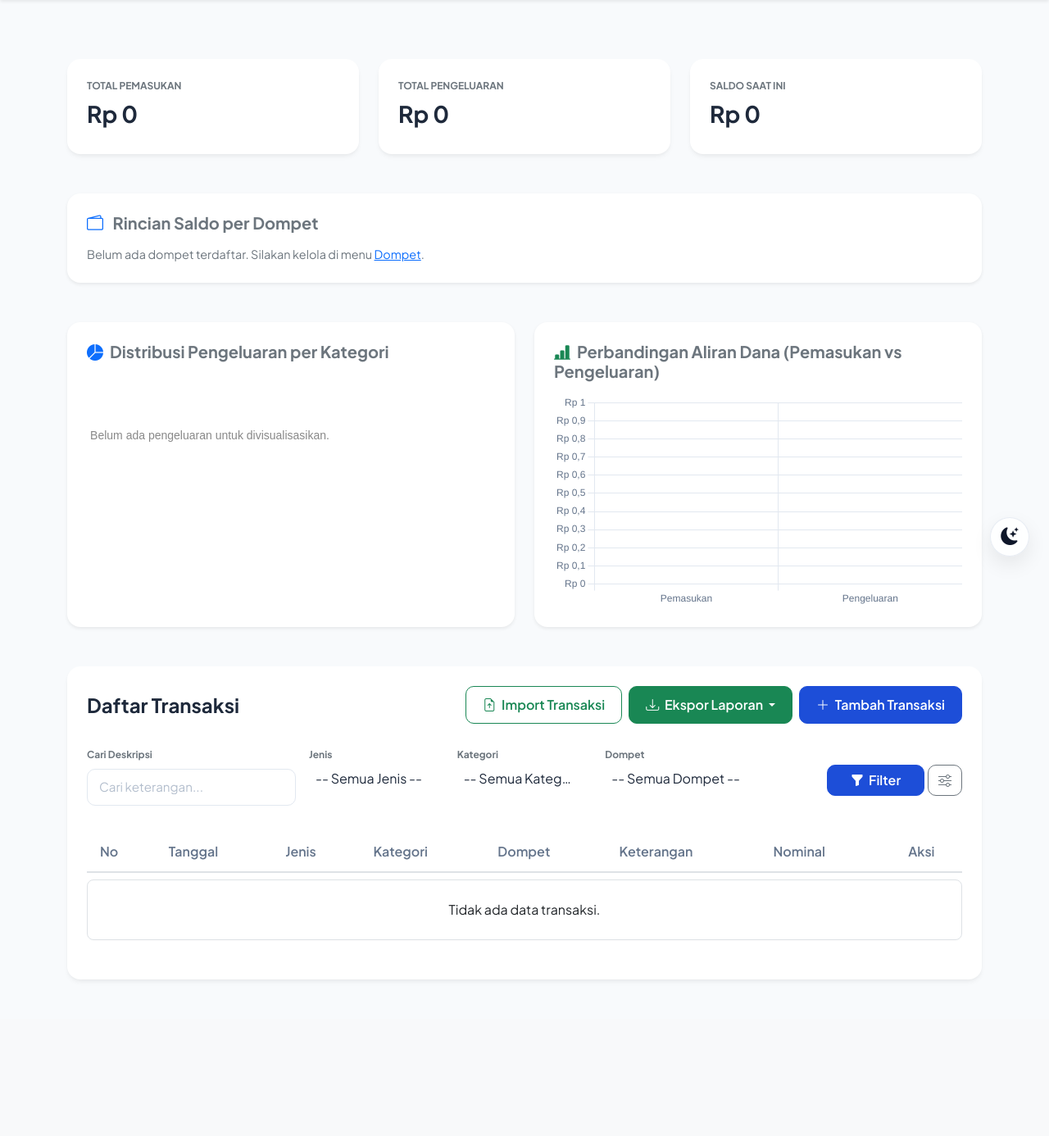
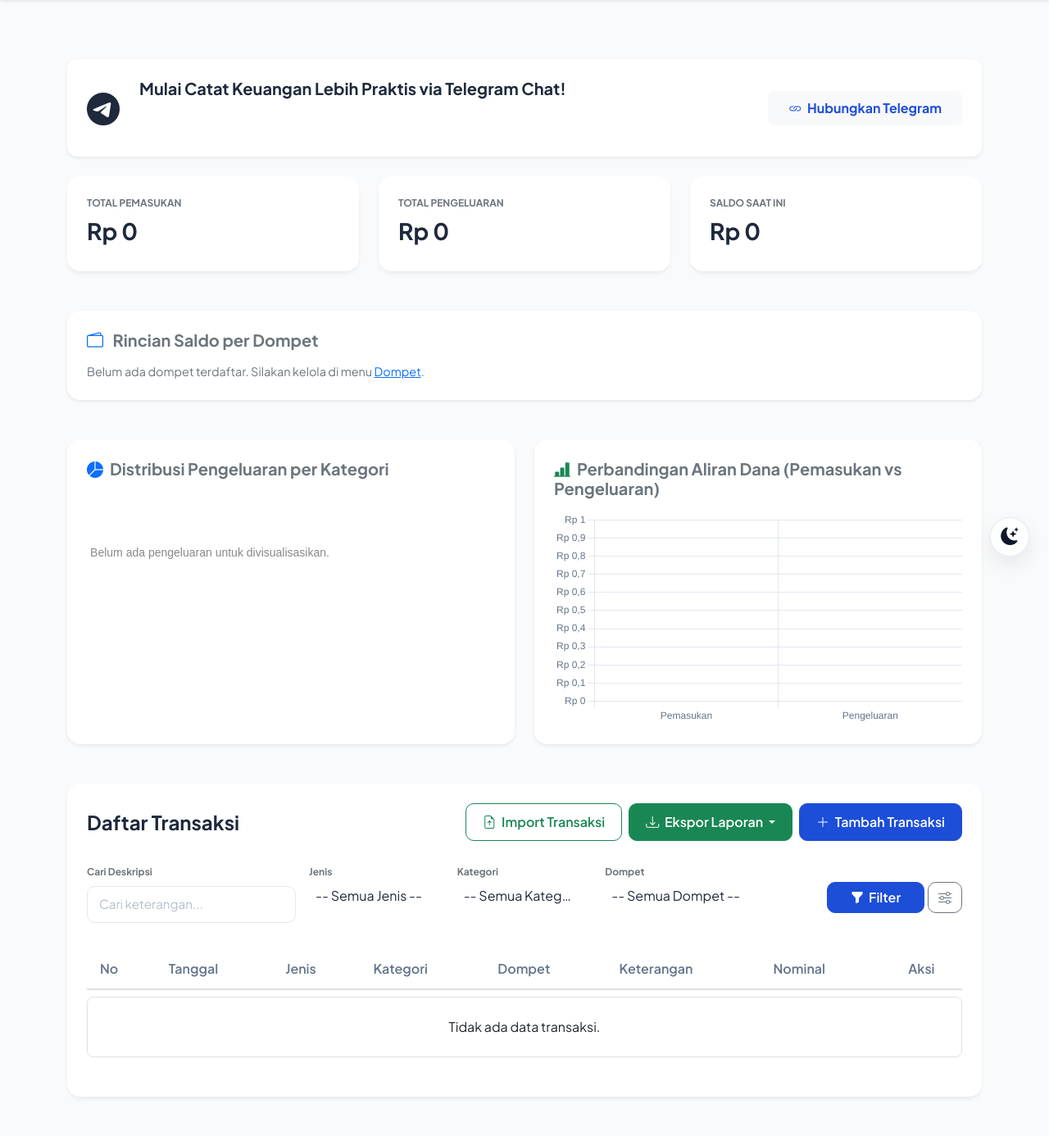
Before and after one commit to Bagasrajinmengaji/uts_web_bagaspramono, a PHP site: page /uts_web_bagaspramono/dashboard.php in a window 1280 px wide. Shown: the part 97-1483 px from the top of the page at 82% size. Before the commit the page ends 1293 px from the top, so only its background shows below. Run offline with PHP 8.4, Linux system fonts and the light colour scheme; the visitor is signed in with stand-in values (Sample User, id 1); data that the repository does not hold is empty; some libraries are stand-ins or nearby versions.

Commit message:
optimalisasi tampilan pada user mobile dan integrasi akun telegram oleh masing masing user

```diff
--- a/keamanan_aplikasi/budgeting.php
+++ b/keamanan_aplikasi/budgeting.php
@@ -144,7 +144,7 @@ $num
         </div>
 
         <div class="card p-4 shadow-sm border-0">
-            <div class="d-flex justify-content-between align-items-center mb-4">
+            <div class="d-flex flex-column flex-md-row justify-content-between align-items-md-center gap-3 mb-4">
                 <div>
                     <h4 class="font-bold mb-1">Rencana Anggaran Bulanan</h4>
                     <p class="text-muted mb-0" style="font-size: 0.9rem;">
--- a/keamanan_aplikasi/dashboard.php
+++ b/keamanan_aplikasi/dashboard.php
@@ -8,6 +8,30 @@ auth_check();
 
 $user_id = $_SESSION["user_id"];
 $username = $_SESSION["username"];
+
+// Ambil info detail user dari database untuk telegram linking
+$stmtTelegram = $pdo->prepare("SELECT telegram_chat_id, telegram_link_code FROM users WHERE id = :id LIMIT 1");
+$stmtTelegram->execute(["id" => $user_id]);
+$userData = $stmtTelegram->fetch();
+
+$telegram_chat_id = $userData ? $userData["telegram_chat_id"] : null;
+$telegram_link_code = $userData ? $userData["telegram_link_code"] : null;
+
+// Jika user belum terhubung dan belum punya kode link, buatkan kode baru
+if (empty($telegram_chat_id) && empty($telegram_link_code)) {
+    $telegram_link_code = bin2hex(random_bytes(4)); // 8-char hex code
+    $stmtUpdateCode = $pdo->prepare("UPDATE users SET telegram_link_code = :code WHERE id = :id");
+    $stmtUpdateCode->execute(["code" => $telegram_link_code, "id" => $user_id]);
+}
+
+// Proses Unlink Telegram jika diklik
+if (isset($_GET["action"]) && $_GET["action"] === "unlink_telegram") {
+    $stmtUnlink = $pdo->prepare("UPDATE users SET telegram_chat_id = NULL, telegram_link_code = NULL WHERE id = :id");
+    $stmtUnlink->execute(["id" => $user_id]);
+    set_flash_message("success", "Akun Telegram berhasil diputuskan!");
+    header("Location: dashboard.php");
+    exit();
+}
 
 // backend crud pake post
 if ($_SERVER["REQUEST_METHOD"] === "POST" && isset($_POST["action"])) {
@@ -489,6 +513,52 @@ try {
                 ?>
             </div>
         </div>
+
+        <!-- Bagian Integrasi Telegram Bot -->
+        <div class="row mb-4">
+            <div class="col-12">
+                <?php if (empty($telegram_chat_id)): ?>
+                    <div class="card border-0 shadow-sm p-4 text-white bg-gradient" style="background: linear-gradient(135deg, #1e3a8a 0%, #3b82f6 100%); border-radius: 12px;">
+                        <div class="d-flex align-items-center flex-column flex-md-row">
+                            <div class="me-md-4 mb-3 mb-md-0 fs-1">
+                                <i class="bi bi-telegram"></i>
+                            </div>
+                            <div class="flex-grow-1 text-center text-md-start mb-3 mb-md-0">
+                                <h5 class="font-bold mb-1 text-white">Mulai Catat Keuangan Lebih Praktis via Telegram Chat!</h5>
+                                <p class="mb-0 text-white-50" style="font-size: 0.9rem;">
+                                    Hubungkan Telegram Anda agar bisa mencatat transaksi keuangan secara instan hanya dengan berkirim chat ke bot **@Bagas_Dompetku_bot**.
+                                </p>
+                            </div>
+                            <div class="text-nowrap">
+                                <a href="https://t.me/Bagas_Dompetku_bot?start=<?= $telegram_link_code ?>" target="_blank" class="btn btn-light font-bold text-primary px-4 py-2" style="border-radius: 8px;">
+                                    <i class="bi bi-link me-1"></i> Hubungkan Telegram
+                                </a>
+                            </div>
+                        </div>
+                    </div>
+                <?php else: ?>
+                    <div class="card border-0 shadow-sm p-4" style="border-radius: 12px; background: rgba(56, 189, 248, 0.1); border: 1px solid rgba(56, 189, 248, 0.3) !important;">
+                        <div class="d-flex align-items-center flex-column flex-md-row">
+                            <div class="me-md-4 mb-3 mb-md-0 fs-1 text-primary">
+                                <i class="bi bi-telegram"></i>
+                            </div>
+                            <div class="flex-grow-1 text-center text-md-start mb-3 mb-md-0">
+                                <h5 class="font-bold mb-1 text-dark">Telegram Anda Berhasil Terhubung!</h5>
+                                <p class="mb-0 text-muted" style="font-size: 0.9rem;">
+                                    Akun Anda sudah terhubung dengan bot Telegram. Anda dapat mencatat pengeluaran langsung dengan format chat: `out [nominal] [keterangan]` ke **@Bagas_Dompetku_bot**.
+                                </p>
+                            </div>
+                            <div class="text-nowrap">
+                                <a href="dashboard.php?action=unlink_telegram" class="btn btn-outline-danger font-bold px-4 py-2" style="border-radius: 8px;">
+                                    <i class="bi bi-x-circle me-1"></i> Putuskan Hubungan
+                                </a>
+                            </div>
+                        </div>
+                    </div>
+                <?php endif; ?>
+            </div>
+        </div>
+
         <div class="row g-4 mb-5">
             <div class="col-md-4">
                 <div class="card p-4">
@@ -566,9 +636,9 @@ try {
         </div>
 
         <div class="card p-4">
-            <div class="d-flex justify-content-between align-items-center mb-4">
+            <div class="d-flex flex-column flex-md-row justify-content-between align-items-md-center gap-3 mb-4">
                 <h4 class="font-bold mb-0">Daftar Transaksi</h4>
-                <div class="d-flex gap-2">
+                <div class="d-flex flex-wrap gap-2">
                     <button type="button" class="btn btn-outline-success" data-bs-toggle="modal" data-bs-target="#modalImport">
                         <i class="bi bi-file-earmark-arrow-up me-1"></i> Import Transaksi
                     </button>
@@ -1194,7 +1264,7 @@ try {
                         maintainAspectRatio: false,
                         plugins: {
                             legend: {
-                                position: 'right',
+                                position: window.innerWidth < 768 ? 'bottom' : 'right',
                                 labels: {
                                     boxWidth: 10,
                                     font: { size: 10 }
--- a/keamanan_aplikasi/dompet.php
+++ b/keamanan_aplikasi/dompet.php
@@ -195,7 +195,7 @@ try {
         <?php endif; ?>
 
         <div class="card p-4 shadow-sm border-0">
-            <div class="d-flex justify-content-between align-items-center mb-4">
+            <div class="d-flex flex-column flex-md-row justify-content-between align-items-md-center gap-3 mb-4">
                 <div>
                     <h4 class="font-bold mb-1">Kelola Dompet Keuangan</h4>
                     <p class="text-muted mb-0" style="font-size: 0.9rem;">Kelompokkan dana Anda ke berbagai rekening atau e-wallet terpisah.</p>
--- a/keamanan_aplikasi/kategori.php
+++ b/keamanan_aplikasi/kategori.php
@@ -184,7 +184,7 @@ try {
         <?php display_flash_message(); ?>
 
         <div class="card p-4 shadow-sm border-0">
-            <div class="d-flex justify-content-between align-items-center mb-4">
+            <div class="d-flex flex-column flex-md-row justify-content-between align-items-md-center gap-3 mb-4">
                 <div>
                     <h4 class="font-bold mb-1">Kelola Kategori Kustom</h4>
                     <p class="text-muted mb-0" style="font-size: 0.9rem;">Buat kategori tersendiri untuk pemasukan dan pengeluaran Anda.</p>
--- a/keamanan_aplikasi/target_tabungan.php
+++ b/keamanan_aplikasi/target_tabungan.php
@@ -261,7 +261,7 @@ try {
 
         <!-- Bagian Pengelolaan Impian Tabungan -->
         <div class="card p-4 border-0 shadow-sm">
-            <div class="d-flex justify-content-between align-items-center mb-4">
+            <div class="d-flex flex-column flex-md-row justify-content-between align-items-md-center gap-3 mb-4">
                 <div>
                     <h4 class="font-bold mb-1">Daftar Impian & Target Tabungan</h4>
                     <p class="text-muted mb-0" style="font-size: 0.9rem;">Tetapkan target masa depan dan pantau progres tabungan Anda secara berkala.</p>
```
Also changed, not shown: keamanan_aplikasi/api_telegram.php (+39 -15 lines), keamanan_aplikasi/assets/css/style.css (+44 -0 lines).
